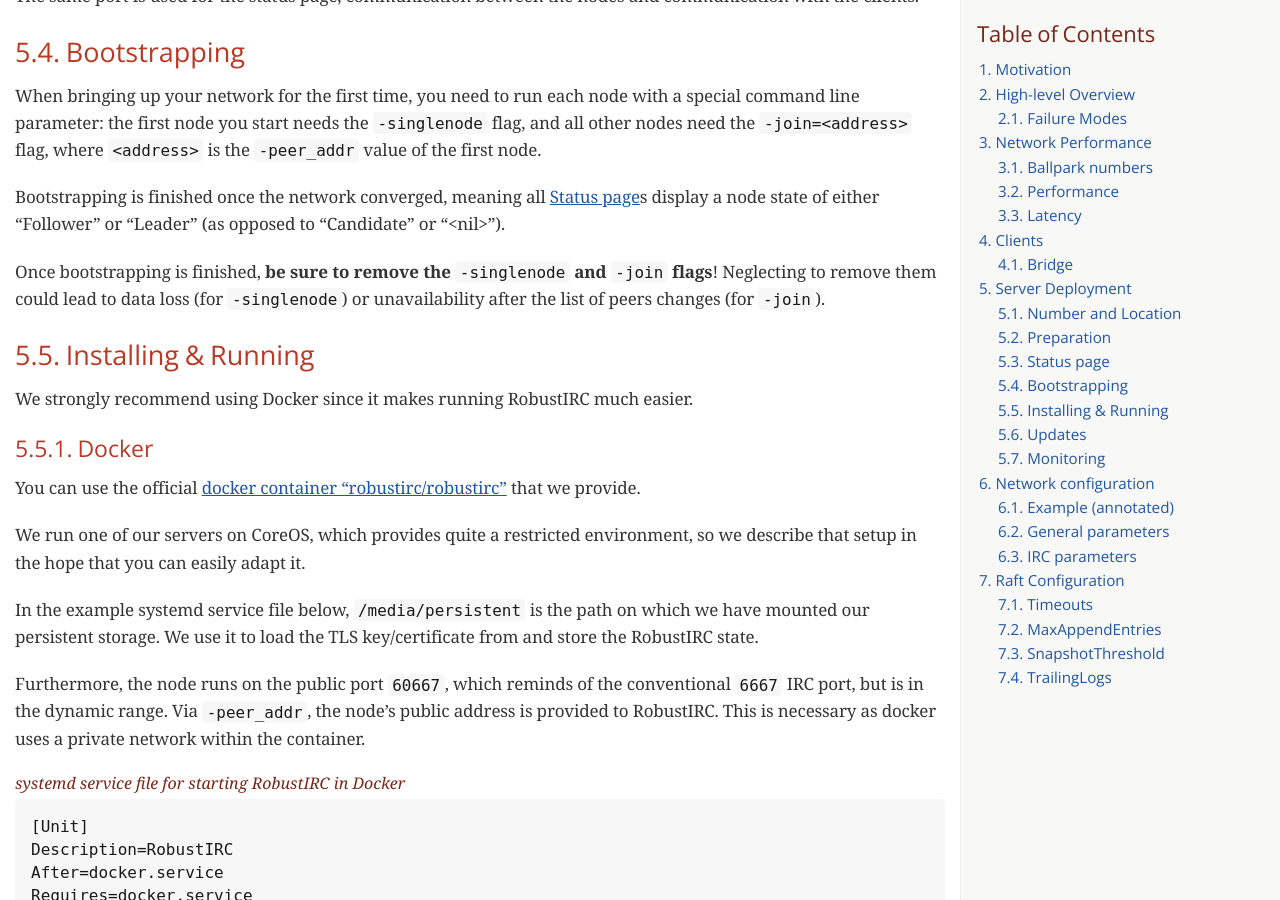
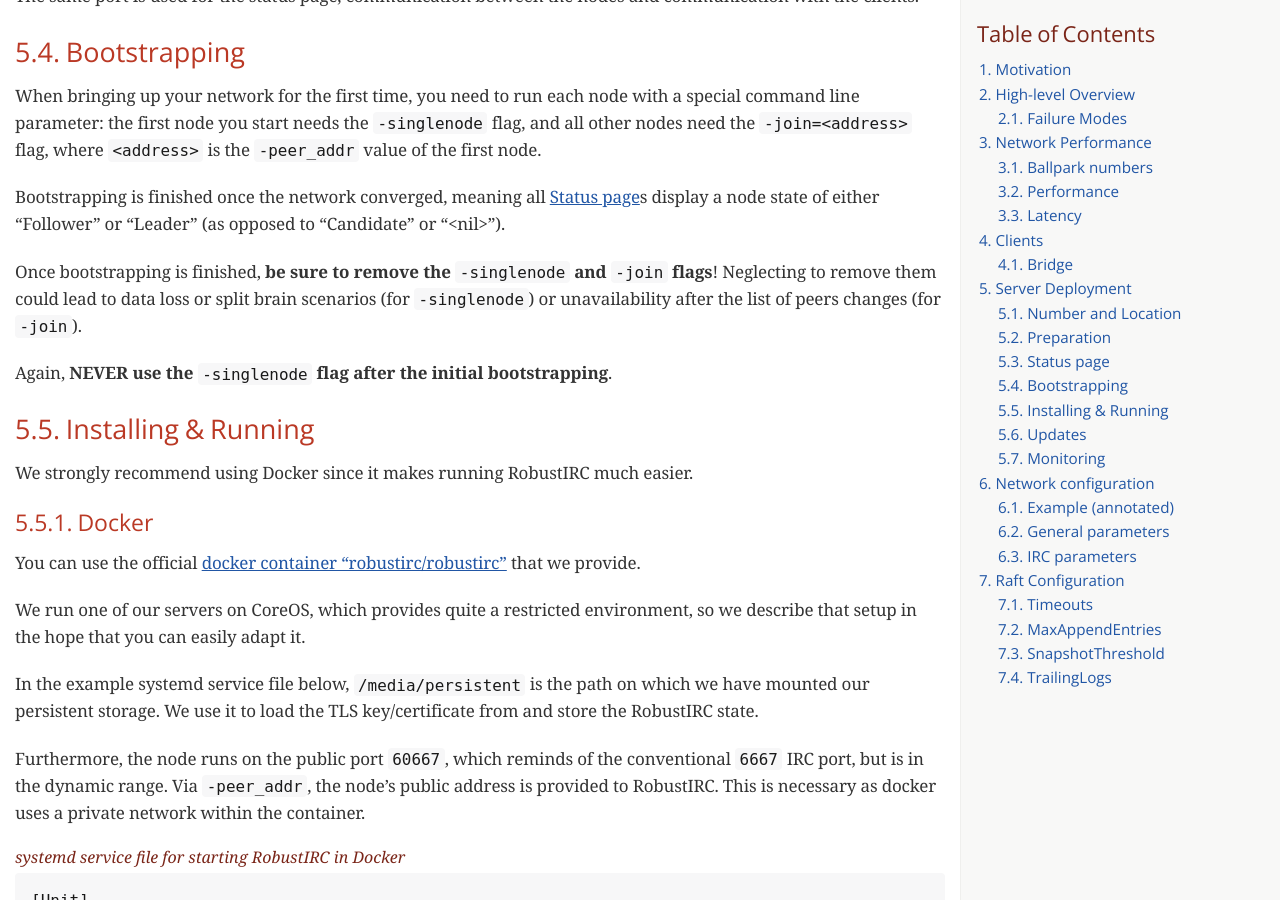
Before and after one commit to robustirc/robustirc.github.io, a Jekyll site: the page docs/adminguide.html, which Jekyll copies as it is, in a window 1280 px wide and 900 px high, scrolled down 6804 px. Built offline with Jekyll 4.4.1, drawn with Linux system fonts in a browser that asks for light colours; some web fonts are replaced; Markdown is read by kramdown in place of the engine named in the settings; formulas are drawn with MathJax 3; some of the changed text lies outside the part shown.

Commit message:
be adamant about not using -singlenode

```diff
--- a/docs/adminguide.html
+++ b/docs/adminguide.html
@@ -915,8 +915,12 @@
 </div>
 <div class="paragraph">
 <p>Once bootstrapping is finished, <strong>be sure to remove the <code>-singlenode</code> and <code>-join</code>
-flags</strong>! Neglecting to remove them could lead to data loss (for <code>-singlenode</code>) or
-unavailability after the list of peers changes (for <code>-join</code>).</p>
+flags</strong>! Neglecting to remove them could lead to data loss or split brain
+scenarios (for <code>-singlenode</code>) or unavailability after the list of peers changes
+(for <code>-join</code>).</p>
+</div>
+<div class="paragraph">
+<p>Again, <strong>NEVER use the <code>-singlenode</code> flag after the initial bootstrapping</strong>.</p>
 </div>
 </div>
 <div class="sect2">
```
Also changed, not shown: other parts of docs/adminguide.html (+1 -1 lines), 1 other file.
